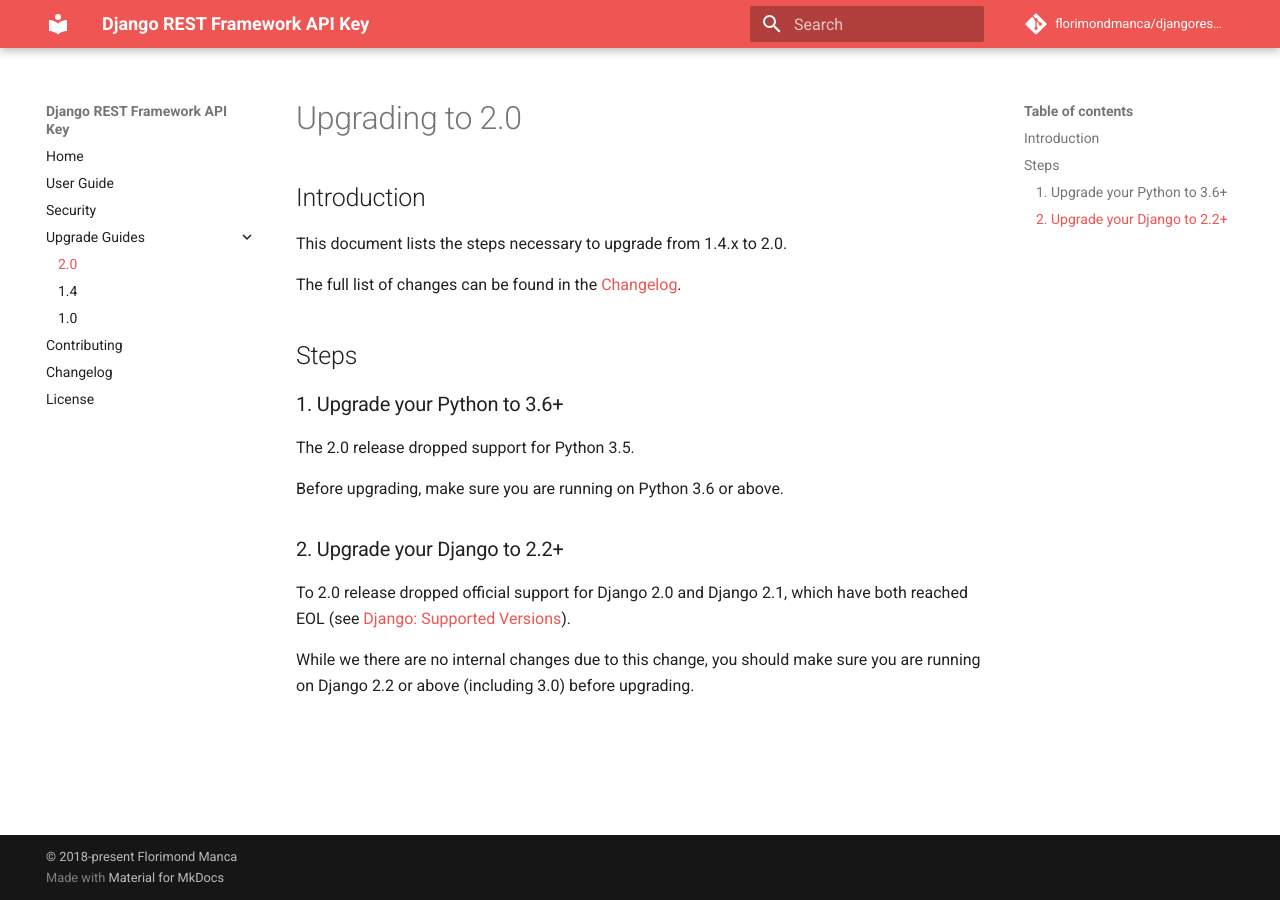
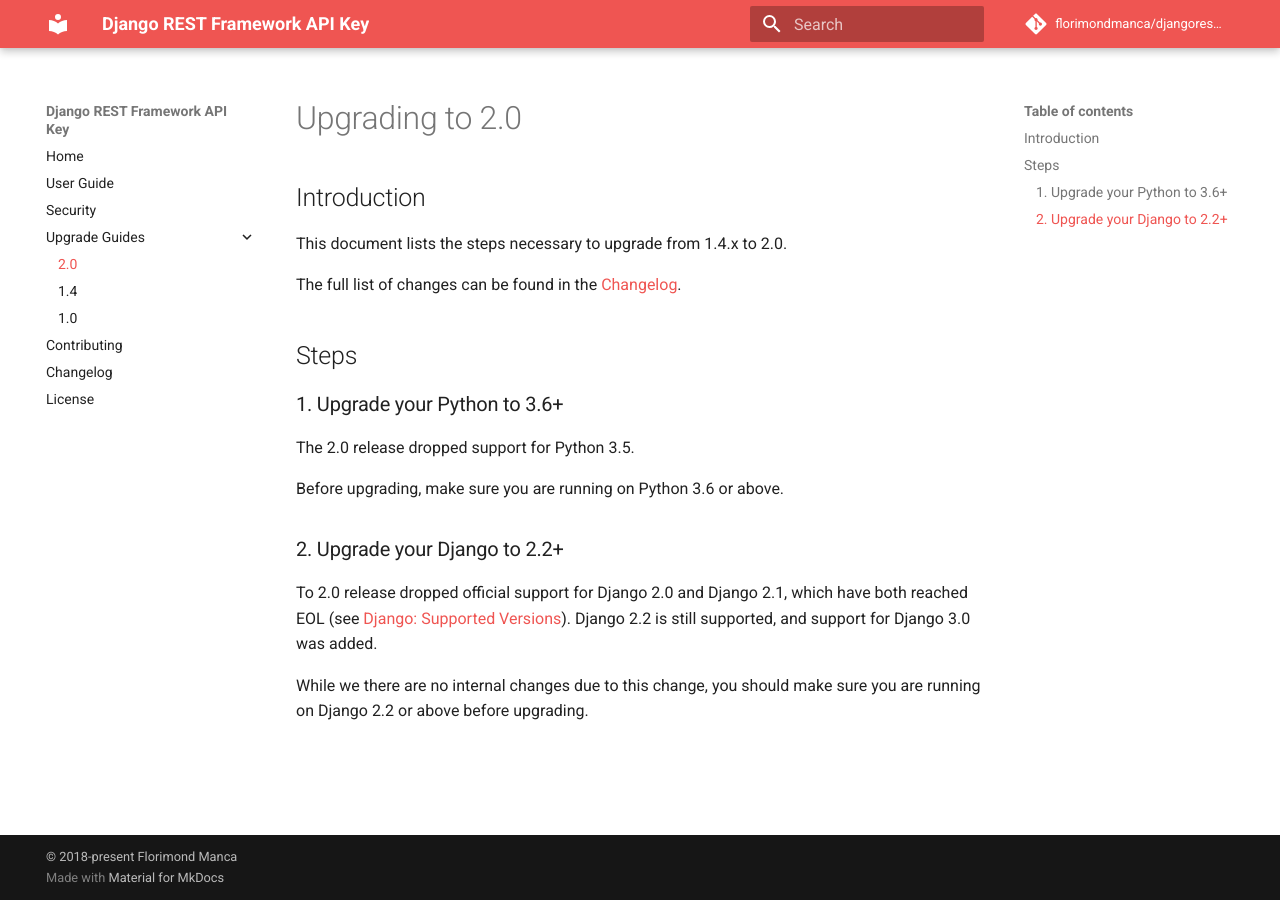
Before and after one commit to florimondmanca/djangorestframework-api-key, an MkDocs documentation site: the page built from docs/upgrade/2.0.md, in a window 1280 px wide. Built offline with MkDocs 1.6.1 and Material for MkDocs 9.7.7, drawn with Linux system fonts in a browser that asks for light colours; comment, search, counter and statistics services are not loaded.

Commit message:
Clarify which Djangos are supported now

```diff
--- a/docs/upgrade/2.0.md
+++ b/docs/upgrade/2.0.md
@@ -16,6 +16,6 @@
 
 ### 2. Upgrade your Django to 2.2+
 
-To 2.0 release dropped official support for Django 2.0 and Django 2.1, which have both reached EOL (see [Django: Supported Versions](https://www.djangoproject.com/download/#supported-versions)).
+To 2.0 release dropped official support for Django 2.0 and Django 2.1, which have both reached EOL (see [Django: Supported Versions](https://www.djangoproject.com/download/#supported-versions)). Django 2.2 is still supported, and support for Django 3.0 was added.
 
-While we there are no internal changes due to this change, you should make sure you are running on Django 2.2 or above (including 3.0) before upgrading.
+While we there are no internal changes due to this change, you should make sure you are running on Django 2.2 or above before upgrading.
```
